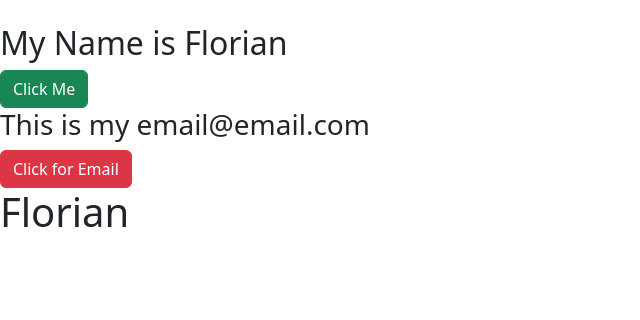
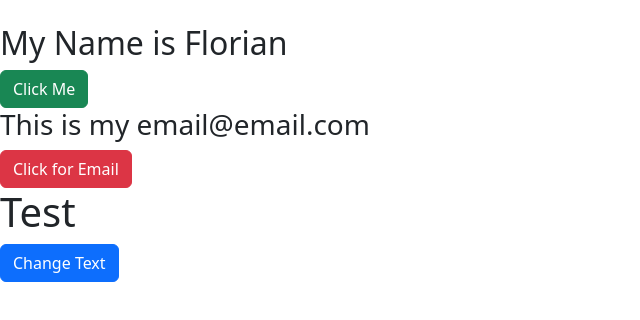
Before and after one commit to fgit-24/pp5-frontend, a React (Create React App) app in the folder frontend/: page / in a window 1280 px wide. Shown: the top 320 px of the page, without its empty margins (0-640 px from the left). Built offline with nearby package versions, Linux system fonts and the light colour scheme.

Commit message:
Implement setState and handleClick in test component

```diff
--- a/frontend/src/components/StateExample.js
+++ b/frontend/src/components/StateExample.js
@@ -5,12 +5,25 @@ export class StateExample extends Component {
     super();
 
     this.state = {
-      name: "Florian",
+      name: "Test",
     };
   }
 
+  handleClick = () => {
+    this.setState({ name: "Another Name" });
+  };
+
+  handleChange() {}
+
   render() {
-    return <h1>{this.state.name}</h1>;
+    return (
+      <div>
+        <h1>{this.state.name}</h1>
+        <button className="btn btn-primary" onClick={this.handleClick}>
+          Change Text
+        </button>
+      </div>
+    );
   }
 }
 
```
